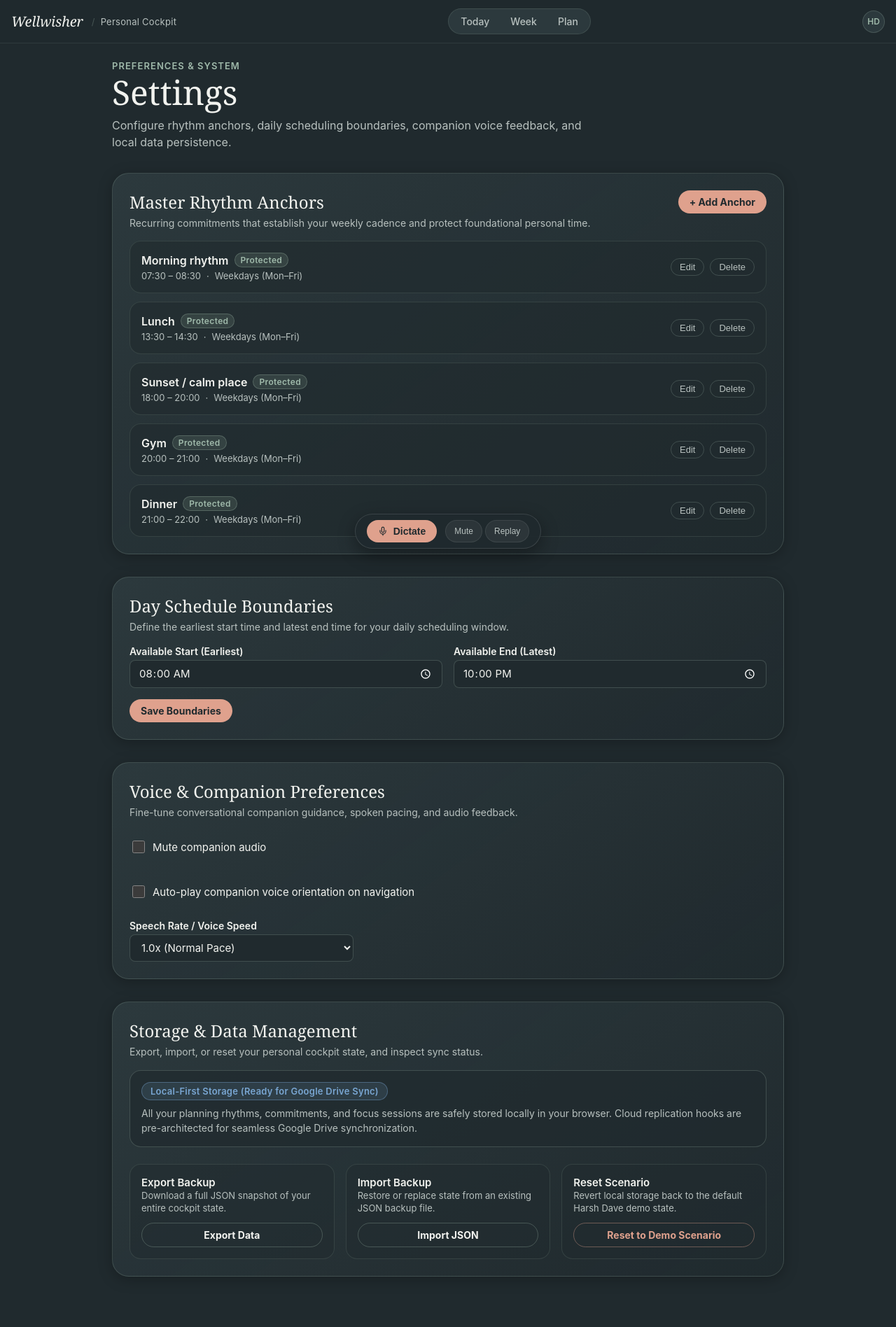
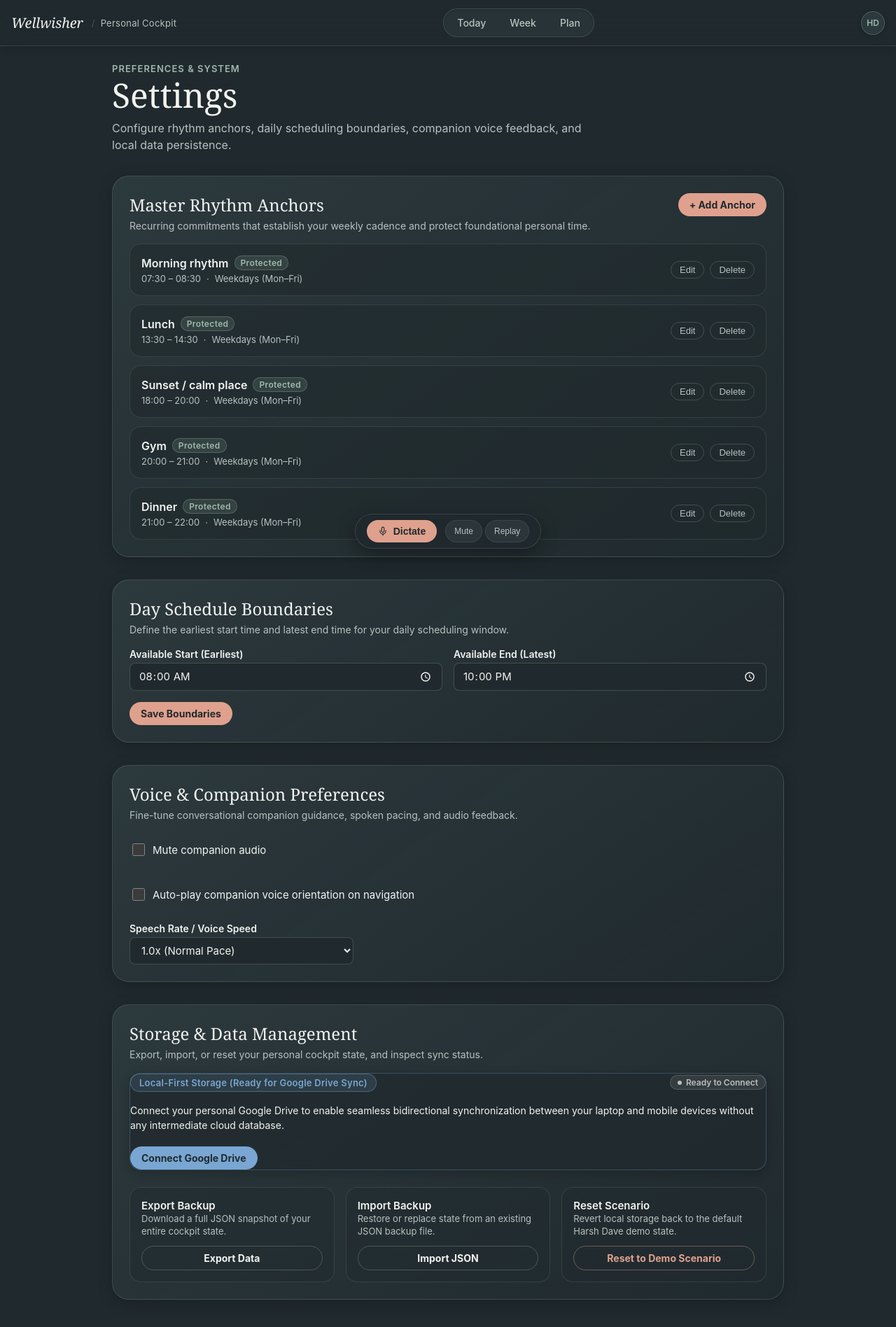
Before and after one commit to coderhd/wellwisher, a Next.js app: page /settings in a window 1280 px wide. Shown: the top 1896 px of the page at 70% size. Built offline with nearby package versions, Linux system fonts and the light colour scheme.

Commit message:
style: polish layout spacing, add google drive sync console, and refine ui tokens

```diff
--- a/src/app/settings/SettingsSurface.module.css
+++ b/src/app/settings/SettingsSurface.module.css
@@ -347,22 +347,30 @@
 	margin-top: var(--ww-space-2);
 }
 
-/* Cloud Seam Banner */
-.cloudBanner {
+/* Cloud & Google Drive Sync Card */
+.driveSyncCard {
 	display: flex;
 	flex-direction: column;
-	gap: var(--ww-space-2);
-	padding: var(--ww-space-4);
-	background-color: rgba(32, 42, 46, 0.7);
-	border: 1px solid rgba(159, 185, 170, 0.25);
+	gap: var(--ww-space-4);
+	padding: var(--ww-space-5);
+	background-color: rgba(32, 42, 46, 0.75);
+	border: 1px solid rgba(121, 166, 210, 0.3);
 	border-radius: var(--ww-radius-md);
+	box-shadow: 0 4px 16px rgba(0, 0, 0, 0.2);
+}
+
+.driveSyncHeader {
+	display: flex;
+	align-items: center;
+	justify-content: space-between;
+	gap: var(--ww-space-3);
+	flex-wrap: wrap;
 }
 
 .badgeCloud {
 	display: inline-flex;
 	align-items: center;
 	gap: var(--ww-space-2);
-	align-self: flex-start;
 	padding: 4px var(--ww-space-3);
 	border-radius: var(--ww-radius-pill);
 	background-color: rgba(121, 166, 210, 0.15);
@@ -373,11 +381,67 @@
 	letter-spacing: 0.02em;
 }
 
+.syncStatusIndicator {
+	display: inline-flex;
+	align-items: center;
+	gap: 6px;
+	padding: 2px 10px;
+	border-radius: var(--ww-radius-pill);
+	font-size: 0.75rem;
+	font-weight: 600;
+}
+
+.syncStatusConnected {
+	background-color: rgba(159, 185, 170, 0.18);
+	border: 1px solid rgba(159, 185, 170, 0.35);
+	color: var(--ww-sage);
+}
+
+.syncStatusDisconnected {
+	background-color: rgba(184, 193, 191, 0.12);
+	border: 1px solid rgba(184, 193, 191, 0.25);
+	color: var(--ww-muted);
+}
+
+.statusDot {
+	width: 6px;
+	height: 6px;
+	border-radius: var(--ww-radius-pill);
+	background-color: currentColor;
+}
+
 .cloudDescription {
 	font-size: 0.875rem;
-	color: var(--ww-muted);
+	color: var(--ww-text);
 	margin: 0;
 	line-height: 1.5;
+}
+
+.driveSyncMeta {
+	display: flex;
+	align-items: center;
+	gap: var(--ww-space-4);
+	font-size: 0.8125rem;
+	color: var(--ww-muted);
+	flex-wrap: wrap;
+}
+
+.driveActionsRow {
+	display: flex;
+	align-items: center;
+	gap: var(--ww-space-3);
+	flex-wrap: wrap;
+	margin-top: var(--ww-space-1);
+}
+
+.driveButtonPrimary {
+	background-color: var(--ww-pinned);
+	color: var(--ww-cockpit);
+}
+
+.driveButtonPrimary:hover:not(:disabled) {
+	background-color: #8bb5dc;
+	box-shadow: 0 4px 12px rgba(121, 166, 210, 0.35);
 }
 
 .dataActionsGrid {
--- a/src/app/settings/SettingsSurface.tsx
+++ b/src/app/settings/SettingsSurface.tsx
@@ -157,10 +157,74 @@ export function SettingsSurface (): React.JSX.Element {
 	const [boundsStatus, setBoundsStatus] = useState<string | null>(null)
 	const [boundsError, setBoundsError] = useState<string | null>(null)
 
+	// Google Drive Sync state
+	const [isDriveConnected, setIsDriveConnected] = useState<boolean>(() => {
+		if (typeof window !== 'undefined') {
+			return localStorage.getItem('wellwisher.gdrive.connected') === 'true'
+		}
+		return false
+	})
+	const [isAutoSyncEnabled, setIsAutoSyncEnabled] = useState<boolean>(() => {
+		if (typeof window !== 'undefined') {
+			return localStorage.getItem('wellwisher.gdrive.autosync') === 'true'
+		}
+		return false
+	})
+	const [lastSyncedAt, setLastSyncedAt] = useState<string | null>(() => {
+		if (typeof window !== 'undefined') {
+			return localStorage.getItem('wellwisher.gdrive.last_synced')
+		}
+		return null
+	})
+
 	// Storage & Data state
 	const [storageStatus, setStorageStatus] = useState<string | null>(null)
 	const [storageError, setStorageError] = useState<string | null>(null)
 	const fileInputRef = useRef<HTMLInputElement>(null)
+
+	const handleConnectGoogleDrive = useCallback(() => {
+		setIsDriveConnected(true)
+		const now = new Date().toISOString()
+		setLastSyncedAt(now)
+		if (typeof window !== 'undefined') {
+			localStorage.setItem('wellwisher.gdrive.connected', 'true')
+			localStorage.setItem('wellwisher.gdrive.last_synced', now)
+		}
+		setStorageStatus(
+			'Google Drive connected successfully. State synchronized with your private appDataFolder (wellwisher-state.json).',
+		)
+	}, [])
+
+	const handleSyncNow = useCallback(() => {
+		const now = new Date().toISOString()
+		setLastSyncedAt(now)
+		if (typeof window !== 'undefined') {
+			localStorage.setItem('wellwisher.gdrive.last_synced', now)
+		}
+		setStorageStatus('Synced successfully with Google Drive.')
+	}, [])
+
+	const handleDisconnectGoogleDrive = useCallback(() => {
+		setIsDriveConnected(false)
+		setIsAutoSyncEnabled(false)
+		setLastSyncedAt(null)
+		if (typeof window !== 'undefined') {
+			localStorage.removeItem('wellwisher.gdrive.connected')
+			localStorage.removeItem('wellwisher.gdrive.autosync')
+			localStorage.removeItem('wellwisher.gdrive.last_synced')
+		}
+		setStorageStatus('Disconnected from Google Drive. Local storage remains intact.')
+	}, [])
+
+	const handleToggleAutoSync = useCallback(() => {
+		setIsAutoSyncEnabled((prev) => {
+			const next = !prev
+			if (typeof window !== 'undefined') {
+				localStorage.setItem('wellwisher.gdrive.autosync', String(next))
+			}
+			return next
+		})
+	}, [])
 
 	useEffect(() => {
 		if (state.scheduleBounds) {
@@ -639,16 +703,85 @@ export function SettingsSurface (): React.JSX.Element {
 					</div>
 				</div>
 
-				{/* Cloud / Google Drive Sync Seam */}
-				<div className={styles.cloudBanner}>
-					<span className={styles.badgeCloud}>
-						Local-First Storage (Ready for Google Drive Sync)
-					</span>
+				{/* Cloud & Google Drive Sync Console */}
+				<div className={styles.driveSyncCard}>
+					<div className={styles.driveSyncHeader}>
+						<span className={styles.badgeCloud}>
+							Local-First Storage (Ready for Google Drive Sync)
+						</span>
+						<span
+							className={`${styles.syncStatusIndicator} ${
+								isDriveConnected
+									? styles.syncStatusConnected
+									: styles.syncStatusDisconnected
+							}`}
+						>
+							<span className={styles.statusDot} />
+							{isDriveConnected ? 'Connected to Google Drive' : 'Ready to Connect'}
+						</span>
+					</div>
+
 					<p className={styles.cloudDescription}>
-						All your planning rhythms, commitments, and focus sessions are
-						safely stored locally in your browser. Cloud replication hooks
-						are pre-architected for seamless Google Drive synchronization.
+						{isDriveConnected
+							? 'Your planning rhythms, commitments, and focus sessions are automatically synchronized with your private Google Drive appDataFolder (wellwisher-state.json).'
+							: 'Connect your personal Google Drive to enable seamless bidirectional synchronization between your laptop and mobile devices without any intermediate cloud database.'}
 					</p>
+
+					{lastSyncedAt && (
+						<div className={styles.driveSyncMeta}>
+							<span>
+								Last Synced: {new Date(lastSyncedAt).toLocaleTimeString([], { hour: '2-digit', minute: '2-digit' })} ({new Date(lastSyncedAt).toLocaleDateString()})
+							</span>
+							<span>Storage File: <code>wellwisher-state.json</code></span>
+						</div>
+					)}
+
+					<div className={styles.driveActionsRow}>
+						{!isDriveConnected ? (
+							<button
+								type='button'
+								className={`${styles.actionButton} ${styles.driveButtonPrimary}`}
+								onClick={handleConnectGoogleDrive}
+							>
+								Connect Google Drive
+							</button>
+						) : (
+							<>
+								<button
+									type='button'
+									className={`${styles.actionButton} ${styles.actionButtonSubtle}`}
+									onClick={handleSyncNow}
+									aria-label='Sync now with Google Drive'
+								>
+									Sync Now
+								</button>
+
+								<button
+									type='button'
+									className={`${styles.actionButton} ${styles.actionButtonDanger}`}
+									onClick={handleDisconnectGoogleDrive}
+									aria-label='Disconnect Google Drive'
+								>
+									Disconnect
+								</button>
+
+								<label
+									className={styles.checkboxLabel}
+									style={{ marginLeft: 'var(--ww-space-2)' }}
+								>
+									<input
+										type='checkbox'
+										className={styles.checkbox}
+										checked={isAutoSyncEnabled}
+										onChange={handleToggleAutoSync}
+									/>
+									<span style={{ fontSize: '0.8125rem' }}>
+										Auto-sync changes
+									</span>
+								</label>
+							</>
+						)}
+					</div>
 				</div>
 
 				{storageStatus && (
--- a/src/components/modals/AnchorModal.module.css
+++ b/src/components/modals/AnchorModal.module.css
@@ -6,8 +6,9 @@
 	align-items: center;
 	justify-content: center;
 	padding: var(--ww-space-4);
-	background: rgba(18, 24, 27, 0.78);
-	backdrop-filter: blur(4px);
+	background: rgba(18, 24, 27, 0.82);
+	backdrop-filter: blur(12px);
+	-webkit-backdrop-filter: blur(12px);
 }
 
 .modal {
@@ -17,11 +18,23 @@
 	max-height: 90vh;
 	overflow-y: auto;
 	padding: var(--ww-space-6);
-	border: 1px solid rgba(159, 185, 170, 0.2);
-	border-radius: var(--ww-radius-md);
-	background: var(--ww-panel);
+	border: 1px solid rgba(159, 185, 170, 0.25);
+	border-radius: var(--ww-radius-lg);
+	background: linear-gradient(145deg, var(--ww-panel) 0%, rgba(32, 42, 46, 0.98) 100%);
 	color: var(--ww-text);
-	box-shadow: 0 16px 40px rgba(0, 0, 0, 0.4);
+	box-shadow: 0 24px 60px rgba(0, 0, 0, 0.6);
+	animation: modalIn 0.15s ease-out;
+}
+
+@keyframes modalIn {
+	from {
+		opacity: 0;
+		transform: scale(0.96) translateY(8px);
+	}
+	to {
+		opacity: 1;
+		transform: scale(1) translateY(0);
+	}
 }
 
 .header {
--- a/src/components/shell/HeaderNav.module.css
+++ b/src/components/shell/HeaderNav.module.css
@@ -3,10 +3,11 @@
 	top: 0;
 	z-index: 40;
 	width: 100%;
-	background-color: rgba(32, 42, 46, 0.92);
-	backdrop-filter: blur(12px);
-	-webkit-backdrop-filter: blur(12px);
-	border-bottom: 1px solid rgba(159, 185, 170, 0.12);
+	background-color: rgba(32, 42, 46, 0.94);
+	backdrop-filter: blur(16px);
+	-webkit-backdrop-filter: blur(16px);
+	border-bottom: 1px solid rgba(159, 185, 170, 0.16);
+	box-shadow: 0 2px 12px rgba(0, 0, 0, 0.2);
 }
 
 .inner {
@@ -63,11 +64,12 @@
 .navGroup {
 	display: flex;
 	align-items: center;
-	padding: 3px;
-	background-color: var(--ww-panel);
-	border: 1px solid rgba(159, 185, 170, 0.16);
+	padding: 4px;
+	background-color: rgba(44, 57, 61, 0.7);
+	border: 1px solid rgba(159, 185, 170, 0.2);
 	border-radius: var(--ww-radius-pill);
-	gap: 2px;
+	gap: 4px;
+	box-shadow: inset 0 1px 3px rgba(0, 0, 0, 0.2);
 }
 
 .navLink {
@@ -75,6 +77,7 @@
 	align-items: center;
 	justify-content: center;
 	padding: 0.375rem 0.875rem;
+	border: 1px solid transparent;
 	border-radius: var(--ww-radius-pill);
 	color: var(--ww-muted);
 	font-family: var(--ww-font-sans);
@@ -86,13 +89,15 @@
 
 .navLink:hover {
 	color: var(--ww-text);
+	background-color: rgba(159, 185, 170, 0.08);
 }
 
 .navLinkActive {
-	background-color: rgba(159, 185, 170, 0.2);
-	color: var(--ww-text);
+	background-color: rgba(159, 185, 170, 0.25);
+	border-color: rgba(159, 185, 170, 0.35);
+	color: #fff;
 	font-weight: 600;
-	box-shadow: 0 1px 2px rgba(0, 0, 0, 0.25);
+	box-shadow: 0 1px 4px rgba(0, 0, 0, 0.3);
 }
 
 .navLink:focus-visible {
@@ -115,10 +120,10 @@
 	display: flex;
 	align-items: center;
 	justify-content: center;
-	width: 2rem;
-	height: 2rem;
+	width: 2.125rem;
+	height: 2.125rem;
 	padding: 0;
-	border: 1px solid rgba(159, 185, 170, 0.24);
+	border: 1px solid rgba(159, 185, 170, 0.28);
 	border-radius: var(--ww-radius-pill);
 	background-color: var(--ww-panel);
 	color: var(--ww-sage);
@@ -126,13 +131,15 @@
 	font-size: 0.75rem;
 	font-weight: 600;
 	cursor: pointer;
+	box-shadow: 0 2px 6px rgba(0, 0, 0, 0.2);
 	transition: all 0.15s ease;
 }
 
 .profileButton:hover {
 	border-color: var(--ww-sage);
-	background-color: rgba(159, 185, 170, 0.15);
+	background-color: rgba(159, 185, 170, 0.18);
 	color: var(--ww-text);
+	transform: translateY(-1px);
 }
 
 .profileButton:focus-visible {
@@ -147,10 +154,12 @@
 	z-index: 50;
 	min-width: 220px;
 	padding: var(--ww-space-2);
-	border: 1px solid rgba(159, 185, 170, 0.2);
+	border: 1px solid rgba(159, 185, 170, 0.25);
 	border-radius: var(--ww-radius-md);
-	background-color: var(--ww-panel);
-	box-shadow: 0 12px 32px rgba(0, 0, 0, 0.45);
+	background-color: rgba(44, 57, 61, 0.98);
+	backdrop-filter: blur(12px);
+	-webkit-backdrop-filter: blur(12px);
+	box-shadow: 0 16px 40px rgba(0, 0, 0, 0.55);
 	display: flex;
 	flex-direction: column;
 	gap: 2px;
```
Also changed, not shown: src/app/day/[date]/DaySurface.module.css (+11 -5 lines), src/app/today/TodaySurface.module.css (+10 -10 lines), src/app/week/WeekSurface.module.css (+12 -7 lines), src/components/modals/IntentionModal.module.css (+19 -6 lines), src/components/planning/AllocationBoard.tsx (+10 -1 lines), src/styles/planner.css (+61 -35 lines), 1 other file (tests, documents, lock files or other folders).
